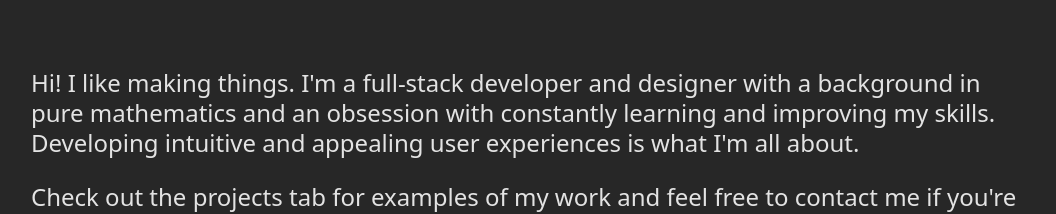
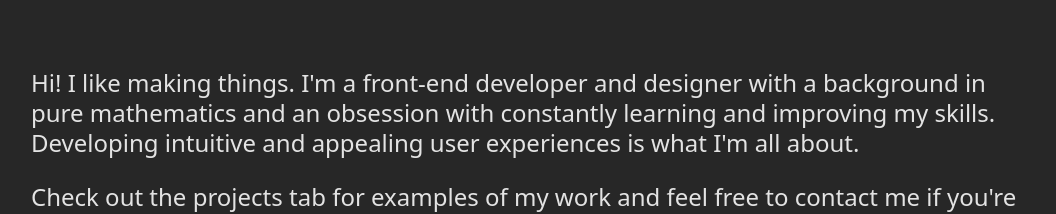
Before and after one commit to colecharb/colecharb-web, a React (Vite) app: page / in a window 1280 px wide. Shown: the part 463-677 px from the top of the page, without its empty margins (109-1165 px from the left). Built offline with nearby package versions, Linux system fonts and the light colour scheme.

Commit message:
"full-stack" -> "front-end"

```diff
--- a/src/components/AboutPage.tsx
+++ b/src/components/AboutPage.tsx
@@ -16,7 +16,7 @@ export default function () {
       <p>
         Hi!
         I like making things.
-        I'm a full-stack developer and designer with a background in pure mathematics and an obsession with constantly learning and improving my skills.
+        I'm a front-end developer and designer with a background in pure mathematics and an obsession with constantly learning and improving my skills.
         Developing intuitive and appealing user experiences is what I'm all about.
       </p>
       <p>
```
